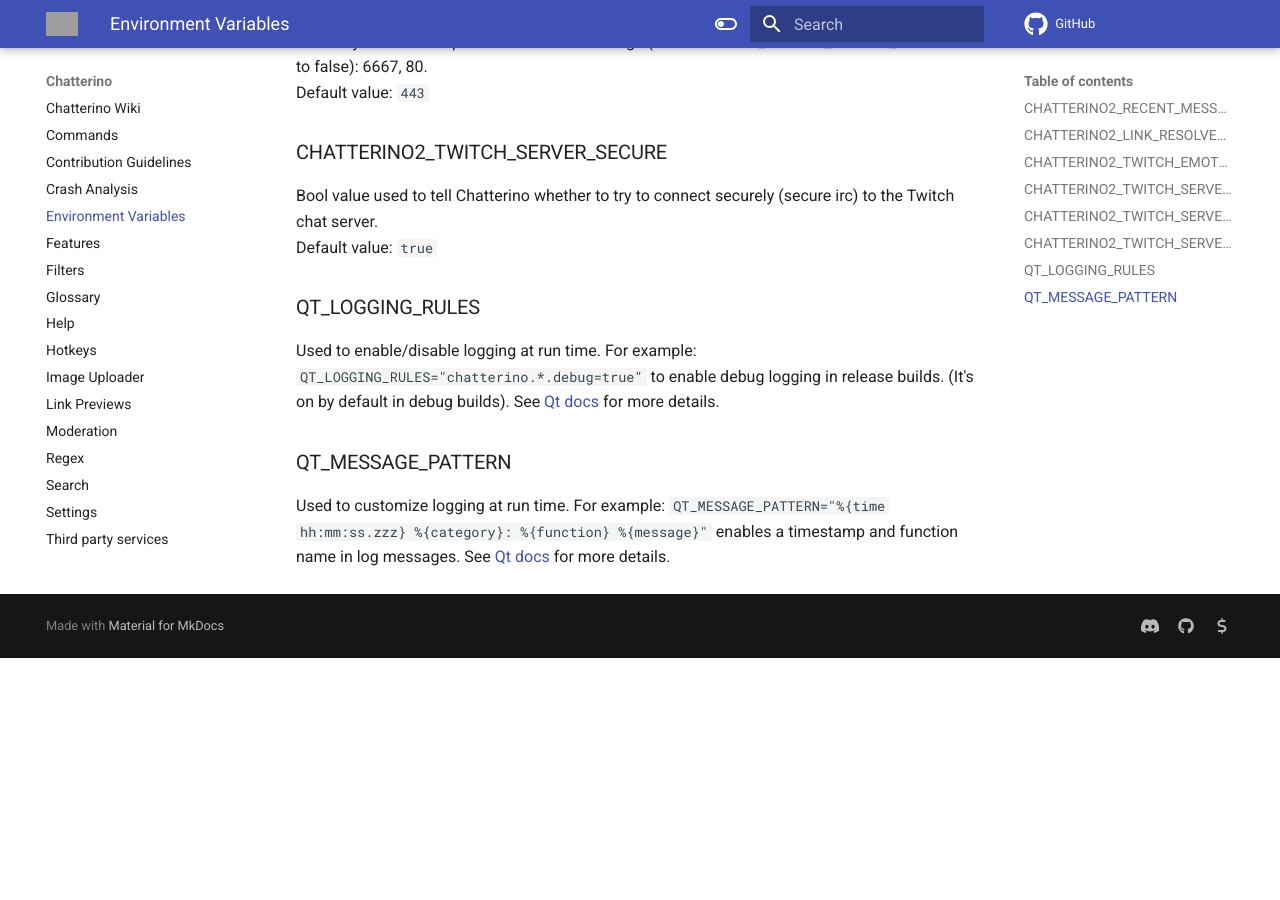
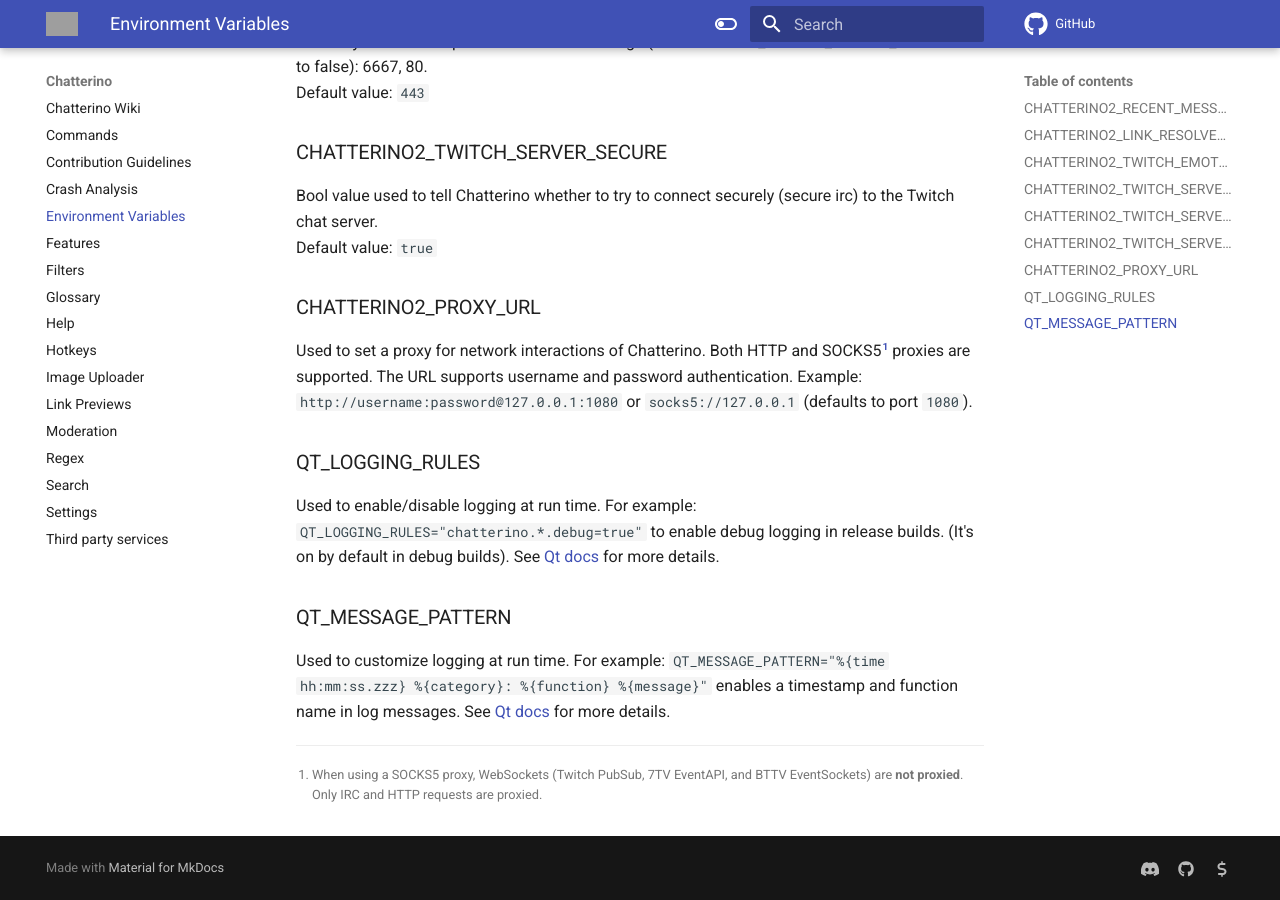
Before and after one commit to Chatterino/wiki, an MkDocs documentation site: the page built from docs/Environment Variables.md, in a window 1280 px wide and 900 px high, scrolled down 1152 px. Built offline with MkDocs 1.6.1 and Material for MkDocs 9.7.7, drawn with Linux system fonts in a browser that asks for light colours; comment, search, counter and statistics services are not loaded; before the commit the page ends 1810 px from its top, so only the background shows below that; grey boxes are pictures that could not be loaded.

Commit message:
Document `CHATTERINO2_PROXY_URL` (#312)
Co-authored-by: Rasmus Karlsson <rasmus.karlsson@pajlada.com>

```diff
--- a/docs/Environment Variables.md
+++ b/docs/Environment Variables.md
@@ -43,6 +43,12 @@
 Bool value used to tell Chatterino whether to try to connect securely (secure irc) to the Twitch chat server.
 Default value: `true`
 
+### CHATTERINO2_PROXY_URL
+
+Used to set a proxy for network interactions of Chatterino. Both HTTP and SOCKS5[^1] proxies are supported. The URL supports username and password authentication. Example: `http://username:password@127.0.0.1:1080` or `socks5://127.0.0.1` (defaults to port `1080`).
+
+[^1]: When using a SOCKS5 proxy, WebSockets (Twitch PubSub, 7TV EventAPI, and BTTV EventSockets) are **not proxied**. Only IRC and HTTP requests are proxied.
+
 ### QT_LOGGING_RULES
 
 Used to enable/disable logging at run time. For example: `QT_LOGGING_RULES="chatterino.*.debug=true"` to enable debug logging in release builds. (It's on by default in debug builds). See [Qt docs](https://doc.qt.io/qt-5/qloggingcategory.html) for more details.
```
